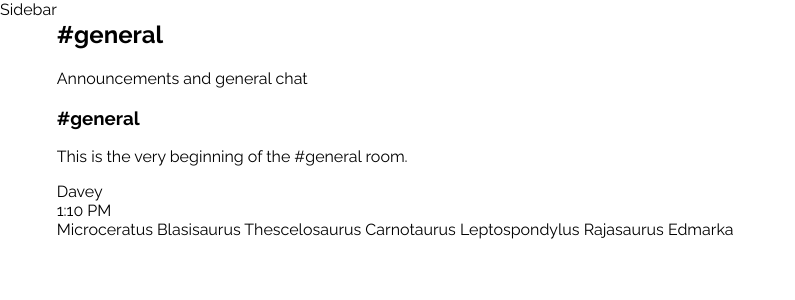
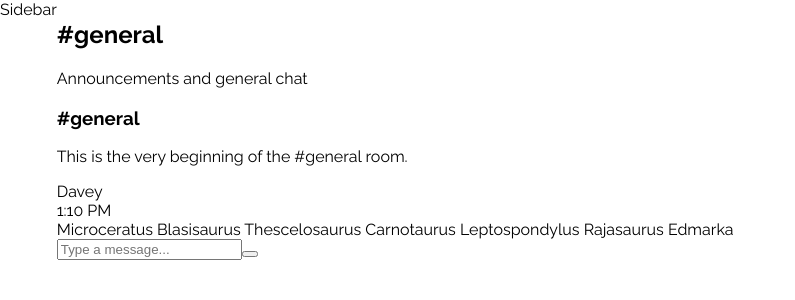
Before and after one commit to troywiegand/chatarang, a React (Create React App) app: page / in a window 1280 px wide. Shown: the top 300 px of the page, without its empty margins (0-795 px from the left). Built offline with nearby package versions, Linux system fonts and the light colour scheme.

Commit message:
Add MessageForm component

```diff
--- a/src/Chat.js
+++ b/src/Chat.js
@@ -2,6 +2,7 @@
 
 import ChatHeader from './ChatHeader'
 import MessageList from './MessageList'
+import MessageForm from './MessageForm'
 
 
 class Chat extends Component{
@@ -10,6 +11,7 @@
         <div className="Chat">
             <ChatHeader />
             <MessageList />
+            <MessageForm />
         </div>
     )
 }
--- /dev/null
+++ b/src/MessageForm.js
@@ -0,0 +1,19 @@
+import React, { Component } from 'react'
+
+
+
+class MessageForm extends Component{
+render(){
+    return(
+        <form className="MessageForm">
+        <input type="text" placeholder="Type a message... "/>
+        <button type="submit">
+            <i className="far fa-paper-plane" title="Send"></i>
+        </button>
+      </form>
+    )
+}
+
+}
+
+export default MessageForm
```
